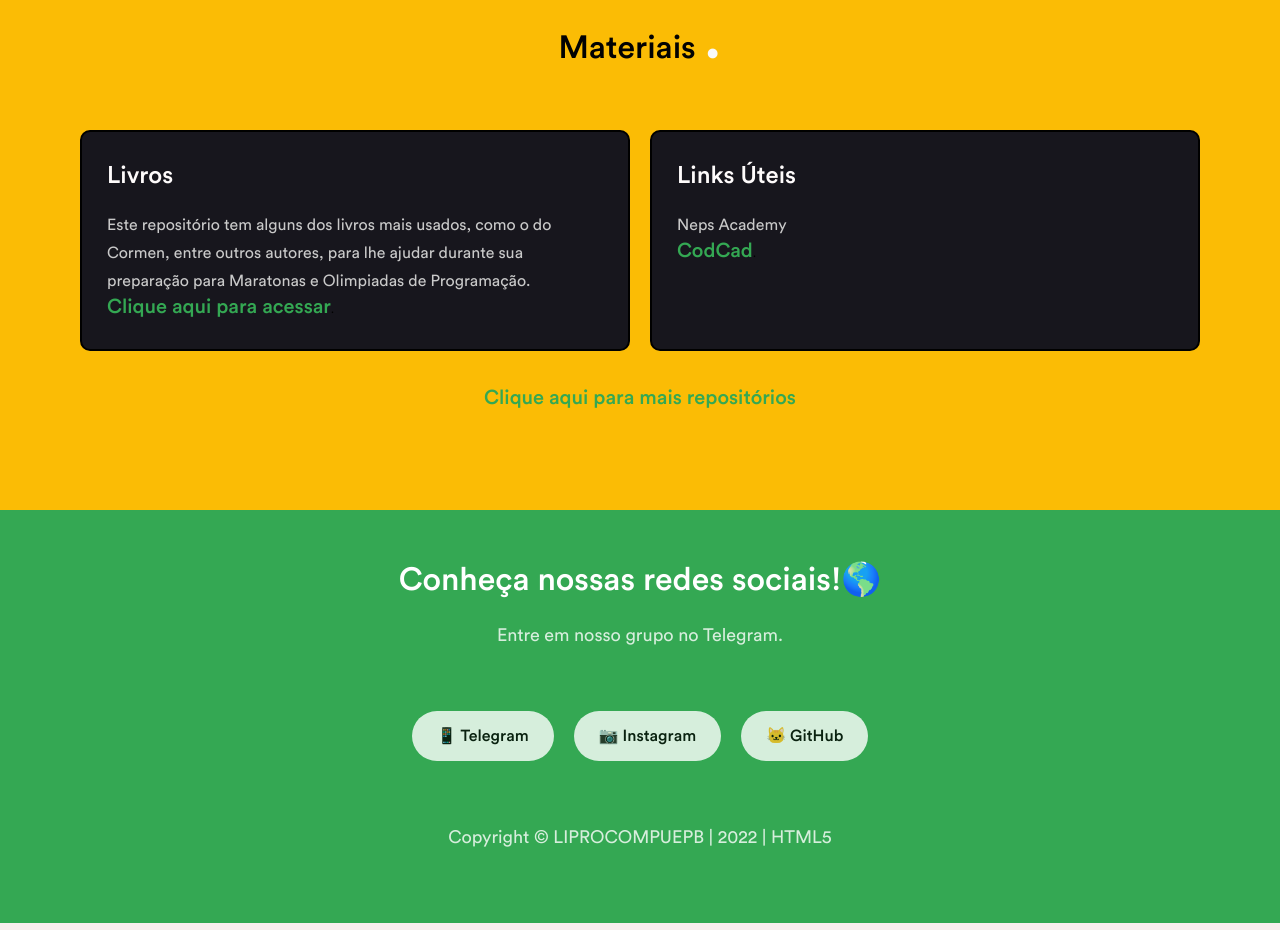
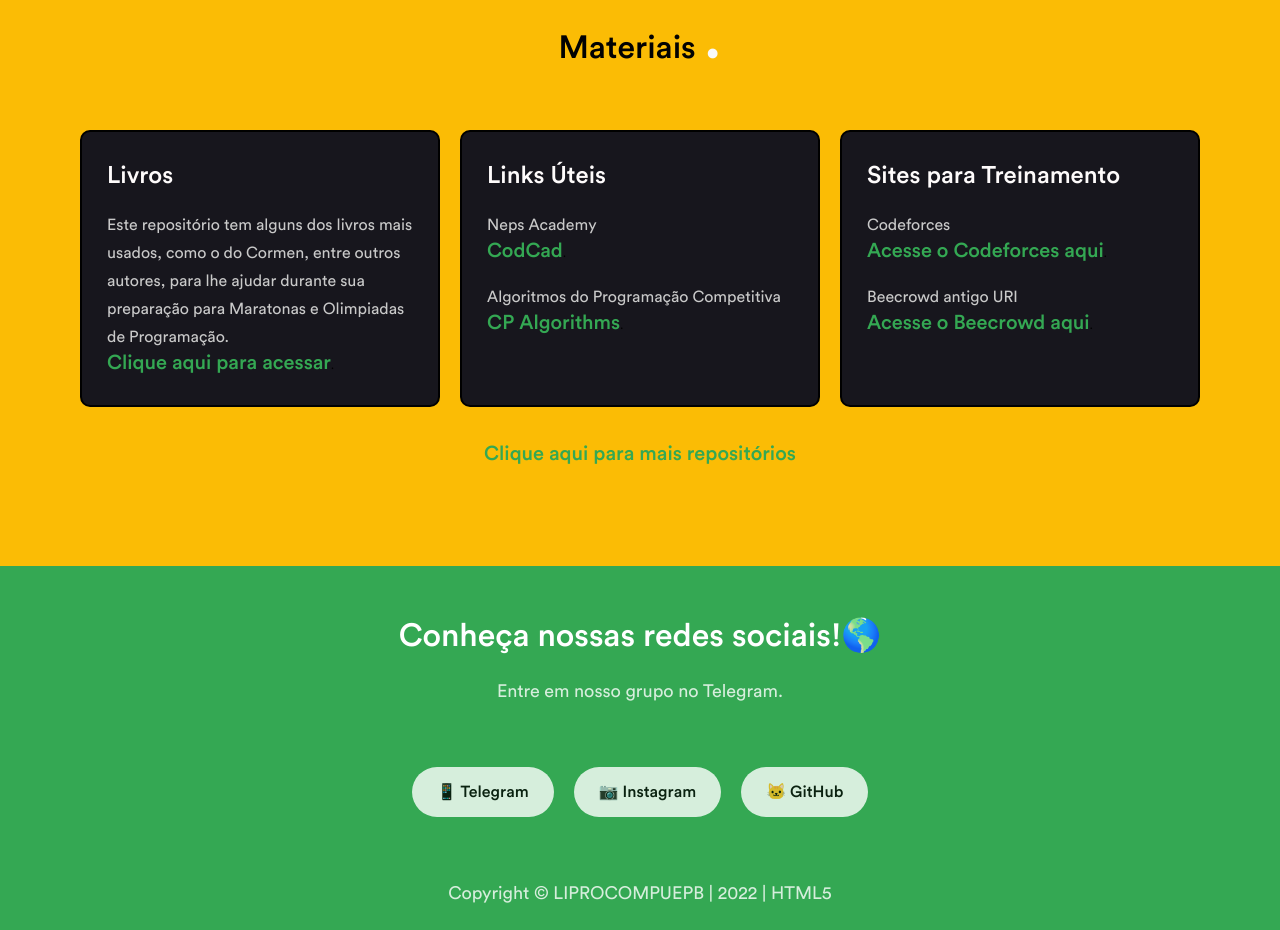
Before and after one commit to liprocompuepb/liprocompuepb.github.io, a plain HTML site: page index.html in a window 1280 px wide. Shown: the part 1317-2247 px from the top of the page. Drawn offline with Linux system fonts and the light colour scheme.

Commit message:
links updated

```diff
--- a/index.html
+++ b/index.html
@@ -149,8 +149,17 @@ habilidades tais como o raciocínio lógico e matemático.
               <h3>Links Úteis</h3>
               <p>Neps Academy</p>
               <a href="https://neps.academy/br/codcad">CodCad</a>.
+              <p>Algoritmos do Programação Competitiva</p>
+              <a href="https://cp-algorithms.com/">CP Algorithms</a>.
+            </article>
+            <article class="cards-interval">
+              <h3>Sites para Treinamento</h3>
+              <p>Codeforces</p>
+              <a href="https://codeforces.com/">Acesse o Codeforces aqui</a>.
+              <p>Beecrowd antigo URI</p>
+              <a href="https://www.beecrowd.com.br/judge/pt/login">Acesse o Beecrowd aqui</a>.
+            </article>
 
-            </article>
 <!--Em breve
             <article class="cards-interval">
               <h3>Title</h3>
```
